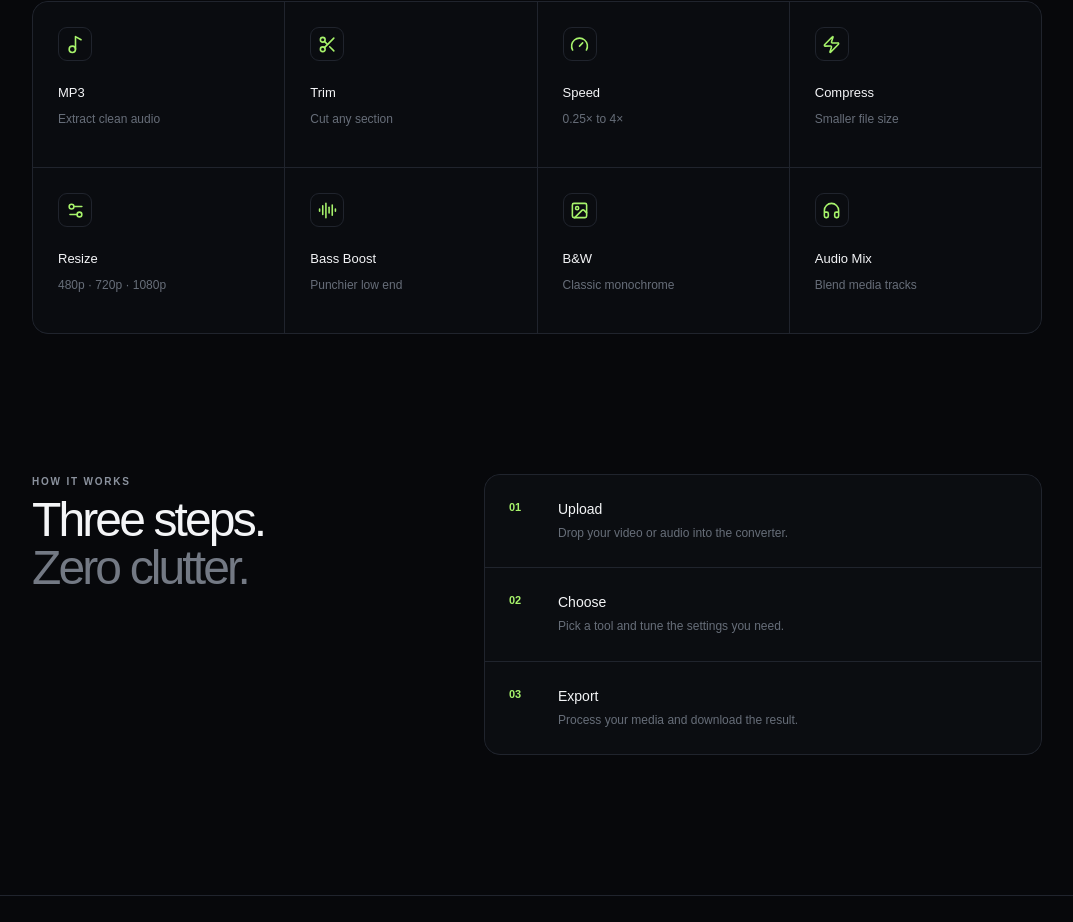
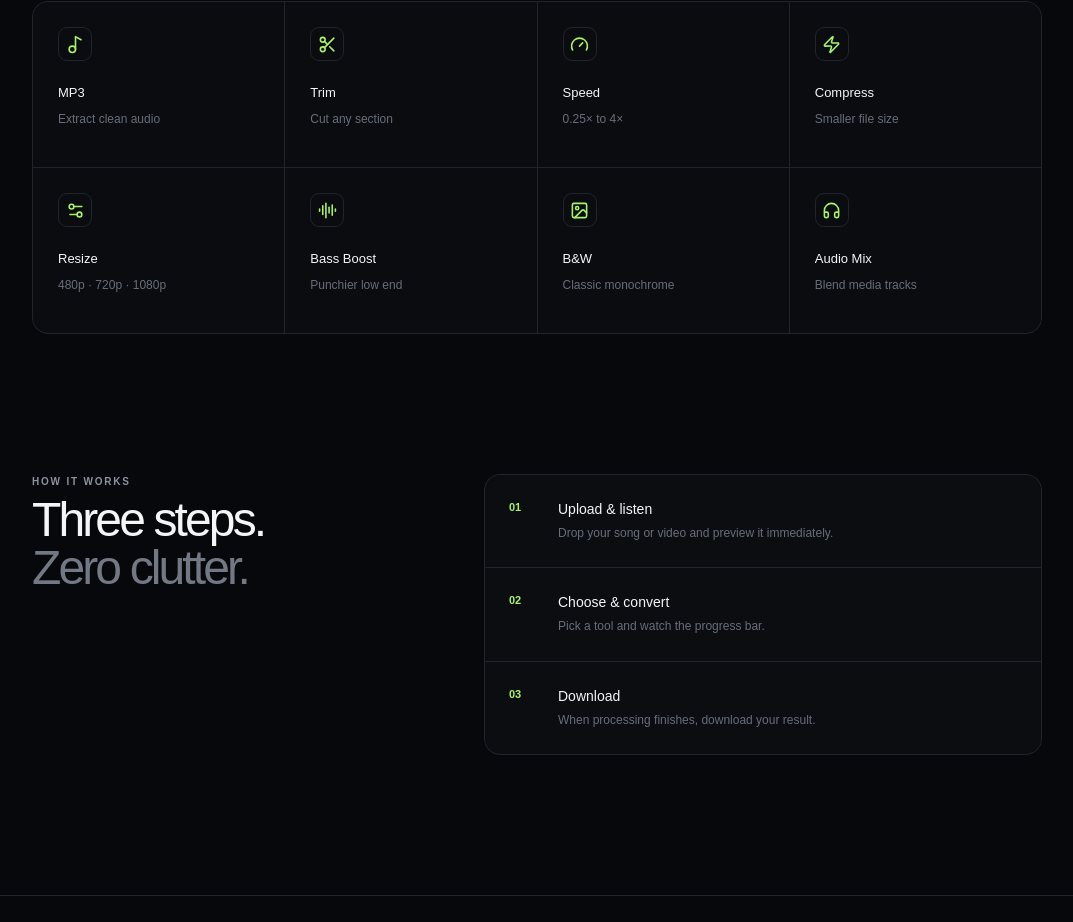
Before and after one commit to ansadser/Media-converter-web, a Next.js app: page / in a window 1280 px wide. Shown: the part 1499-2421 px from the top of the page, without its empty margins (103-1176 px from the left). Built offline with nearby package versions, Linux system fonts and the light colour scheme.

Commit message:
Add local media preview conversion progress and download UI

```diff
--- a/app/page.tsx
+++ b/app/page.tsx
@@ -1,84 +1,38 @@
 "use client";
+import { useEffect, useRef, useState } from "react";
+import { ArrowRight, AudioLines, Check, CirclePlay, Clock3, FileAudio, FileVideo, Gauge, Headphones, Image as ImageIcon, Loader2, Menu, Mic2, Music2, Scissors, Settings2, Sparkles, Upload, Video, X, Zap, Download, Play, Pause } from "lucide-react";
 
-import { useCallback, useRef, useState } from "react";
-import {
-  ArrowRight, AudioLines, Check, ChevronDown, CirclePlay, Clock3, FileAudio,
-  FileVideo, Gauge, Headphones, Image as ImageIcon, Loader2, Menu, Mic2,
-  Music2, Scissors, Settings2, Sparkles, Upload, Video, X, Zap
-} from "lucide-react";
-
-type Tool = { id:string; label:string; icon:React.ElementType; desc:string };
-const tools:Tool[] = [
-  {id:"mp3",label:"MP3",icon:Music2,desc:"Extract clean audio"},
-  {id:"trim",label:"Trim",icon:Scissors,desc:"Cut any section"},
-  {id:"speed",label:"Speed",icon:Gauge,desc:"0.25× to 4×"},
-  {id:"compress",label:"Compress",icon:Zap,desc:"Smaller file size"},
-  {id:"resize",label:"Resize",icon:Settings2,desc:"480p · 720p · 1080p"},
-  {id:"bass",label:"Bass Boost",icon:AudioLines,desc:"Punchier low end"},
-  {id:"bw",label:"B&W",icon:ImageIcon,desc:"Classic monochrome"},
-  {id:"audio",label:"Audio Mix",icon:Headphones,desc:"Blend media tracks"},
-];
+type Tool={id:string;label:string;icon:React.ElementType;desc:string};
+const tools:Tool[]=[
+{id:"mp3",label:"MP3",icon:Music2,desc:"Extract clean audio"},{id:"trim",label:"Trim",icon:Scissors,desc:"Cut any section"},
+{id:"speed",label:"Speed",icon:Gauge,desc:"0.25× to 4×"},{id:"compress",label:"Compress",icon:Zap,desc:"Smaller file size"},
+{id:"resize",label:"Resize",icon:Settings2,desc:"480p · 720p · 1080p"},{id:"bass",label:"Bass Boost",icon:AudioLines,desc:"Punchier low end"},
+{id:"bw",label:"B&W",icon:ImageIcon,desc:"Classic monochrome"},{id:"audio",label:"Audio Mix",icon:Headphones,desc:"Blend media tracks"}];
 
 export default function Home(){
-  const inputRef=useRef<HTMLInputElement>(null);
-  const [file,setFile]=useState<File|null>(null);
-  const [drag,setDrag]=useState(false);
-  const [tool,setTool]=useState("mp3");
-  const [mobileOpen,setMobileOpen]=useState(false);
-  const [speed,setSpeed]=useState(1);
-  const [duration,setDuration]=useState("");
-  const [status,setStatus]=useState<"idle"|"ready"|"processing">("idle");
-
-  const pick=useCallback((f?:File)=>{
-    if(!f)return;
-    if(!f.type.startsWith("video/")&&!f.type.startsWith("audio/")) return;
-    setFile(f); setStatus("ready");
-  },[]);
-
-  const process=()=>{ if(!file)return; setStatus("processing"); setTimeout(()=>setStatus("ready"),900); };
-
-  return <main className="min-h-screen overflow-hidden">
-    <nav className="nav">
-      <div className="brand"><span className="brand-mark"><Sparkles size={17}/></span><span>Media<span className="muted">Flow</span></span></div>
-      <div className="nav-links"><a href="#tools">Tools</a><a href="#how">How it works</a><a href="#about">About</a></div>
-      <button className="mobile-menu" onClick={()=>setMobileOpen(!mobileOpen)}><Menu size={20}/></button>
-      <a className="nav-cta" href="#converter">Start converting <ArrowRight size={15}/></a>
-    </nav>
-    {mobileOpen&&<div className="mobile-links"><a href="#tools">Tools</a><a href="#how">How it works</a><a href="#about">About</a></div>}
-
-    <section className="hero">
-      <div className="hero-glow one"/><div className="hero-glow two"/>
-      <div className="eyebrow"><span className="dot"/> FAST • PRIVATE • SIMPLE</div>
-      <h1>Turn your media into<br/><span>something better.</span></h1>
-      <p className="hero-copy">Convert, trim, compress and enhance video or audio in a clean workspace built for speed.</p>
-      <div className="hero-actions"><a href="#converter" className="primary">Upload media <Upload size={17}/></a><a href="#tools" className="secondary">Explore tools <ArrowRight size={16}/></a></div>
-      <div className="trust"><span><Check size={14}/> No signup</span><span><Check size={14}/> Simple controls</span><span><Check size={14}/> Mobile friendly</span></div>
-    </section>
-
-    <section id="converter" className="workspace-wrap">
-      <div className="workspace">
-        <div className="workspace-head"><div><div className="section-kicker">CONVERTER</div><h2>Drop your media here</h2></div><span className="format-pill">VIDEO / AUDIO</span></div>
-        {!file ? <div className={"dropzone "+(drag?"drag":"")} onDragOver={e=>{e.preventDefault();setDrag(true)}} onDragLeave={()=>setDrag(false)} onDrop={e=>{e.preventDefault();setDrag(false);pick(e.dataTransfer.files[0])}} onClick={()=>inputRef.current?.click()}>
-          <input ref={inputRef} hidden type="file" accept="video/*,audio/*" onChange={e=>pick(e.target.files?.[0])}/>
-          <div className="upload-icon"><Upload size={26}/></div><h3>Drag & drop your file</h3><p>or click to browse from your device</p><div className="file-types"><span><FileVideo size={14}/> MP4</span><span><FileAudio size={14}/> MP3</span><span>WEBM</span><span>MOV</span><span>WAV</span></div>
-        </div> : <div className="editor">
-          <div className="file-card"><div className="file-icon">{file.type.startsWith("video")?<Video size={21}/>:<Mic2 size={21}/>}</div><div className="file-info"><b>{file.name}</b><span>{(file.size/1024/1024).toFixed(2)} MB</span></div><button className="icon-btn" onClick={()=>{setFile(null);setStatus("idle")}}><X size={17}/></button></div>
-          <div className="tool-grid">{tools.map(t=>{const I=t.icon;return <button key={t.id} className={"tool "+(tool===t.id?"active":"")} onClick={()=>setTool(t.id)}><I size={18}/><span>{t.label}</span><small>{t.desc}</small></button>})}</div>
-          <div className="controls">
-            {tool==="speed"&&<><label>Speed <b>{speed}×</b></label><input className="range" type="range" min=".25" max="4" step=".25" value={speed} onChange={e=>setSpeed(+e.target.value)}/><div className="range-labels"><span>0.25×</span><span>1×</span><span>4×</span></div><label className="duration-label">Or target duration</label><input className="text-input" placeholder="e.g. 03:00" value={duration} onChange={e=>setDuration(e.target.value)}/></>}
-            {tool==="trim"&&<><label>Cut range</label><div className="dual-input"><input className="text-input" placeholder="Start 00:00"/><input className="text-input" placeholder="End 00:30"/></div></>}
-            {tool==="resize"&&<><label>Output quality</label><div className="option-row">{["480p","720p","1080p"].map(x=><button className="option" key={x}>{x}</button>)}</div></>}
-            {tool==="compress"&&<><label>Compression level</label><div className="option-row">{["Light","Balanced","Maximum"].map(x=><button className="option" key={x}>{x}</button>)}</div></>}
-            {!["speed","trim","resize","compress"].includes(tool)&&<div className="simple-control"><CirclePlay size={17}/><span>Ready to apply <b>{tools.find(x=>x.id===tool)?.label}</b></span></div>}
-          </div>
-          <button className="convert-btn" onClick={process} disabled={status==="processing"}>{status==="processing"?<><Loader2 className="spin" size={18}/> Preparing…</>:<>Convert media <ArrowRight size={18}/></>}</button>
-          <p className="workspace-note"><Clock3 size={13}/> Your browser UI is ready. Connect a processing API to run FFmpeg conversions.</p>
-        </div>}
-      </div>
-    </section>
-
-    <section id="tools" className="section"><div className="section-kicker">EVERYDAY TOOLS</div><h2>Everything you need,<br/><span>nothing you don’t.</span></h2><div className="feature-grid">{tools.map(t=>{const I=t.icon;return <div className="feature" key={t.id}><div className="feature-icon"><I size={19}/></div><h3>{t.label}</h3><p>{t.desc}</p></div>})}</div></section>
-    <section id="how" className="how section"><div><div className="section-kicker">HOW IT WORKS</div><h2>Three steps.<br/><span>Zero clutter.</span></h2></div><div className="steps"><div><b>01</b><h3>Upload</h3><p>Drop your video or audio into the converter.</p></div><div><b>02</b><h3>Choose</h3><p>Pick a tool and tune the settings you need.</p></div><div><b>03</b><h3>Export</h3><p>Process your media and download the result.</p></div></div></section>
-    <footer id="about"><div className="brand"><span className="brand-mark"><Sparkles size={15}/></span>MediaFlow</div><span>Built for smooth media workflows.</span></footer>
-  </main>
+ const inputRef=useRef<HTMLInputElement>(null),audioRef=useRef<HTMLAudioElement>(null);
+ const [file,setFile]=useState<File|null>(null),[url,setUrl]=useState(""),[result,setResult]=useState("");
+ const [tool,setTool]=useState("mp3"),[speed,setSpeed]=useState(1),[duration,setDuration]=useState("");
+ const [status,setStatus]=useState<"idle"|"ready"|"processing"|"done">("idle"),[progress,setProgress]=useState(0),[playing,setPlaying]=useState(false),[error,setError]=useState("");
+ useEffect(()=>()=>{if(url)URL.revokeObjectURL(url);if(result)URL.revokeObjectURL(result)},[url,result]);
+ const pick=(f?:File)=>{if(!f||(!f.type.startsWith("video/")&&!f.type.startsWith("audio/")))return;if(url)URL.revokeObjectURL(url);if(result)URL.revokeObjectURL(result);setFile(f);setUrl(URL.createObjectURL(f));setResult("");setProgress(0);setError("");setStatus("ready")};
+ const reset=()=>{if(url)URL.revokeObjectURL(url);if(result)URL.revokeObjectURL(result);setFile(null);setUrl("");setResult("");setStatus("idle");setProgress(0);setError("")};
+ const convert=async()=>{if(!file||status==="processing")return;setError("");setStatus("processing");setProgress(8);const t=window.setInterval(()=>setProgress(x=>Math.min(92,x+7)),350);try{const api=process.env.NEXT_PUBLIC_CONVERTER_API;if(!api){clearInterval(t);setProgress(0);setStatus("ready");setError("Conversion API is not connected yet. Preview works locally; connect NEXT_PUBLIC_CONVERTER_API for real FFmpeg conversion.");return}const body=new FormData();body.append("file",file);body.append("tool",tool);body.append("speed",String(speed));body.append("targetDuration",duration);const r=await fetch(api,{method:"POST",body});if(!r.ok)throw new Error("Conversion failed");const u=URL.createObjectURL(await r.blob());clearInterval(t);setProgress(100);setResult(u);setStatus("done")}catch(e){clearInterval(t);setProgress(0);setStatus("ready");setError(e instanceof Error?e.message:"Conversion failed")}};
+ const toggle=()=>{if(!audioRef.current)return;if(audioRef.current.paused){audioRef.current.play();setPlaying(true)}else{audioRef.current.pause();setPlaying(false)}};
+ return <main className="min-h-screen overflow-hidden">
+ <nav className="nav"><div className="brand"><span className="brand-mark"><Sparkles size={17}/></span><span>Media<span className="muted">Flow</span></span></div><div className="nav-links"><a href="#tools">Tools</a><a href="#how">How it works</a><a href="#about">About</a></div><button className="mobile-menu"><Menu size={20}/></button><a className="nav-cta" href="#converter">Start converting <ArrowRight size={15}/></a></nav>
+ <section className="hero"><div className="hero-glow one"/><div className="hero-glow two"/><div className="eyebrow"><span className="dot"/> NO LOGIN • FREE TO USE</div><h1>Turn your media into<br/><span>something better.</span></h1><p className="hero-copy">Upload a song or video, listen instantly, watch conversion progress and download the finished file.</p><div className="hero-actions"><a href="#converter" className="primary">Upload media <Upload size={17}/></a><a href="#tools" className="secondary">Explore tools <ArrowRight size={16}/></a></div><div className="trust"><span><Check size={14}/> No login</span><span><Check size={14}/> Free</span><span><Check size={14}/> Mobile friendly</span></div></section>
+ <section id="converter" className="workspace-wrap"><div className="workspace"><div className="workspace-head"><div><div className="section-kicker">CONVERTER</div><h2>Drop your media here</h2></div><span className="format-pill">VIDEO / AUDIO</span></div>
+ {!file?<div className="dropzone" onClick={()=>inputRef.current?.click()} onDragOver={e=>e.preventDefault()} onDrop={e=>{e.preventDefault();pick(e.dataTransfer.files[0])}}><input ref={inputRef} hidden type="file" accept="video/*,audio/*" onChange={e=>pick(e.target.files?.[0])}/><div className="upload-icon"><Upload size={26}/></div><h3>Drag & drop your file</h3><p>or click to browse from your device</p><div className="file-types"><span><FileVideo size={14}/> MP4</span><span><FileAudio size={14}/> MP3</span><span>WEBM</span><span>MOV</span><span>WAV</span></div></div>
+ :<div className="editor"><div className="file-card"><div className="file-icon">{file.type.startsWith("video")?<Video size={21}/>:<Mic2 size={21}/>}</div><div className="file-info"><b>{file.name}</b><span>{(file.size/1024/1024).toFixed(2)} MB</span></div><button className="icon-btn" onClick={reset}><X size={17}/></button></div>
+ <div className="preview-card">{file.type.startsWith("video/")?<video className="media-preview" src={url} controls/>:<><div className="audio-art"><Music2 size={30}/></div><audio ref={audioRef} src={url} controls onPlay={()=>setPlaying(true)} onPause={()=>setPlaying(false)} onEnded={()=>setPlaying(false)}/></>}<button className="preview-play" onClick={toggle}>{playing?<Pause size={15}/>:<Play size={15}/>} {playing?"Playing":"Listen"}</button></div>
+ <div className="tool-grid">{tools.map(t=>{const I=t.icon;return <button key={t.id} className={"tool "+(tool===t.id?"active":"")} onClick={()=>setTool(t.id)}><I size={18}/><span>{t.label}</span><small>{t.desc}</small></button>})}</div>
+ <div className="controls">{tool==="speed"&&<><label>Speed <b>{speed}×</b></label><input className="range" type="range" min=".25" max="4" step=".25" value={speed} onChange={e=>setSpeed(+e.target.value)}/><div className="range-labels"><span>0.25×</span><span>1×</span><span>4×</span></div><label>Target duration</label><input className="text-input" placeholder="e.g. 03:00" value={duration} onChange={e=>setDuration(e.target.value)}/></>}{tool==="trim"&&<><label>Cut range</label><div className="dual-input"><input className="text-input" placeholder="Start 00:00"/><input className="text-input" placeholder="End 00:30"/></div></>}{tool==="resize"&&<><label>Output quality</label><div className="option-row">{["480p","720p","1080p"].map(x=><button className="option" key={x}>{x}</button>)}</div></>}{tool==="compress"&&<><label>Compression level</label><div className="option-row">{["Light","Balanced","Maximum"].map(x=><button className="option" key={x}>{x}</button>)}</div></>}{!["speed","trim","resize","compress"].includes(tool)&&<div className="simple-control"><CirclePlay size={17}/><span>Ready to apply <b>{tools.find(x=>x.id===tool)?.label}</b></span></div>}</div>
+ {status==="processing"&&<div className="progress-box"><div className="progress-top"><span>Converting {tools.find(x=>x.id===tool)?.label}…</span><b>{progress}%</b></div><div className="progress-track"><div className="progress-fill" style={{width:progress+"%"}}/></div><small>Processing… please keep this tab open.</small></div>}
+ {status==="done"&&result&&<div className="result-card"><div><div className="result-badge"><Check size={14}/> Conversion complete</div><b>Your file is ready</b><span>Download the finished media below.</span></div><a className="download-btn" href={result} download={"mediaflow-"+file.name}><Download size={17}/> Download</a></div>}
+ {error&&<div className="error-box">{error}</div>}
+ <button className="convert-btn" onClick={convert} disabled={status==="processing"}>{status==="processing"?<><Loader2 className="spin" size={18}/> Converting…</>:status==="done"?<><Check size={18}/> Converted</>:<>Convert media <ArrowRight size={18}/></>}</button><p className="workspace-note"><Clock3 size={13}/> No login required · Free to use · Preview works in your browser.</p></div>}</div></section>
+ <section id="tools" className="section"><div className="section-kicker">EVERYDAY TOOLS</div><h2>Everything you need,<br/><span>nothing you don’t.</span></h2><div className="feature-grid">{tools.map(t=>{const I=t.icon;return <div className="feature" key={t.id}><div className="feature-icon"><I size={19}/></div><h3>{t.label}</h3><p>{t.desc}</p></div>})}</div></section>
+ <section id="how" className="how section"><div><div className="section-kicker">HOW IT WORKS</div><h2>Three steps.<br/><span>Zero clutter.</span></h2></div><div className="steps"><div><b>01</b><h3>Upload & listen</h3><p>Drop your song or video and preview it immediately.</p></div><div><b>02</b><h3>Choose & convert</h3><p>Pick a tool and watch the progress bar.</p></div><div><b>03</b><h3>Download</h3><p>When processing finishes, download your result.</p></div></div></section>
+ <footer id="about"><div className="brand"><span className="brand-mark"><Sparkles size={15}/></span>MediaFlow</div><span>NO LOGIN • FREE TO USE</span></footer></main>
 }
```
